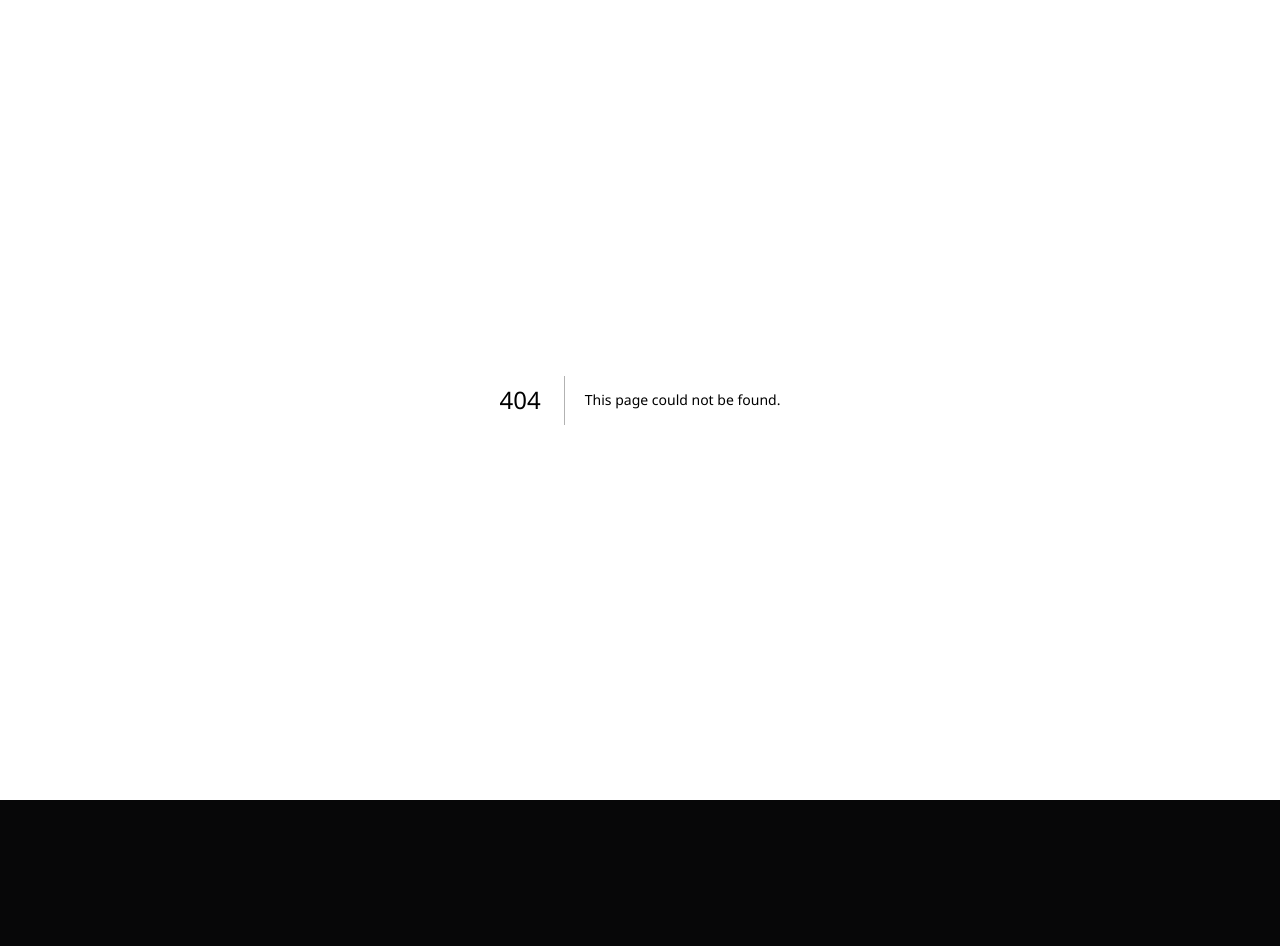
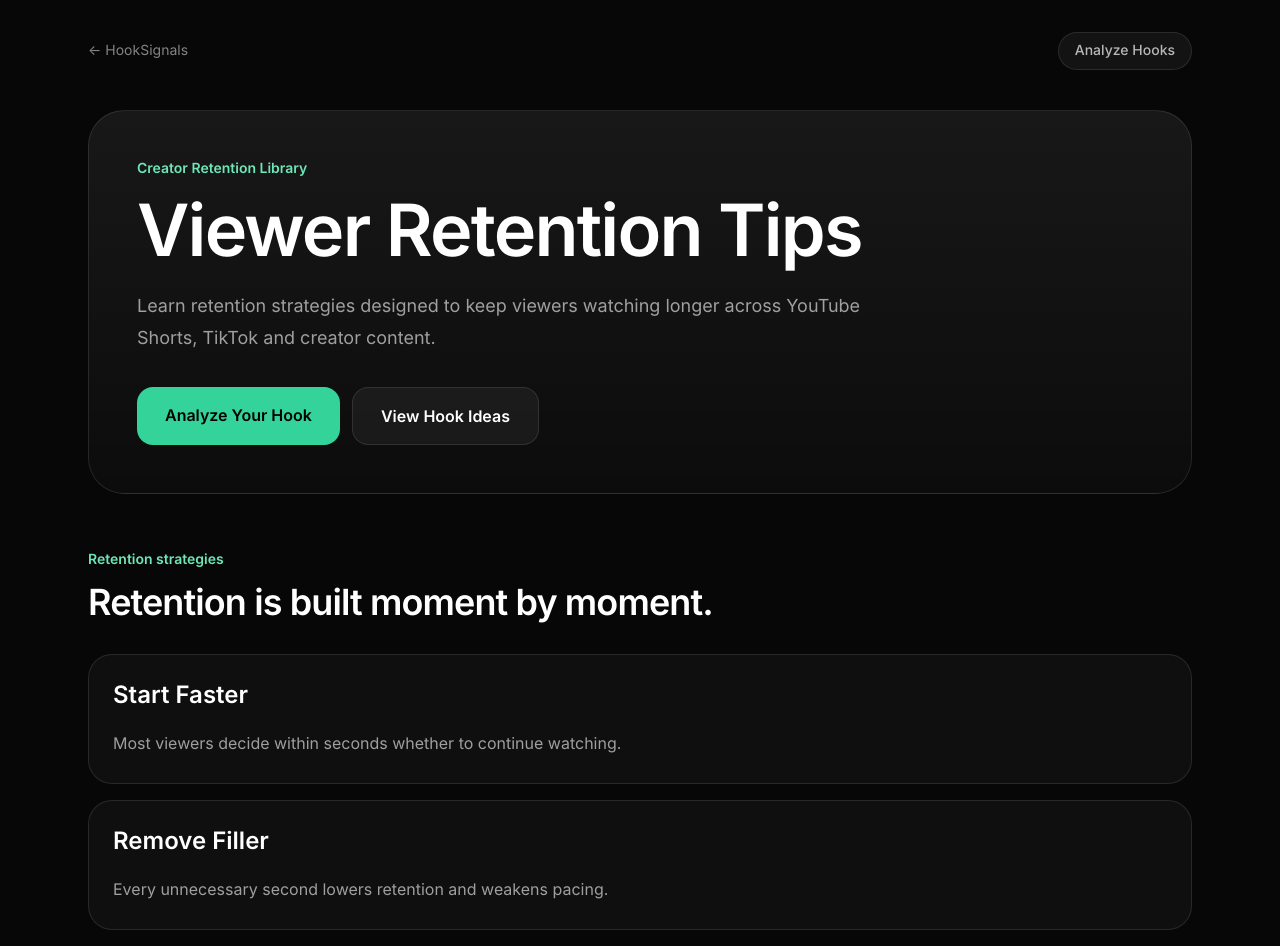
Before and after one commit to ValeBid/-hooksignals-site, a Next.js app: page /viewer-retention-tips in a window 1280 px wide. Before the commit this address had no page. Shown: the top 946 px of the page. Before the commit the page ends 800 px from the top, so only its background shows below. Built offline with nearby package versions, Linux system fonts and the light colour scheme.

Commit message:
Create page.tsx

```diff
--- /dev/null
+++ b/app/viewer-retention-tips/page.tsx
@@ -0,0 +1,148 @@
+export const metadata = {
+  title: "Viewer Retention Tips | Improve Audience Retention | HookSignals",
+  description:
+    "Learn viewer retention strategies for YouTube Shorts, TikTok and creator content.",
+};
+
+const tips = [
+  {
+    title: "Start Faster",
+    desc: "Most viewers decide within seconds whether to continue watching.",
+  },
+  {
+    title: "Remove Filler",
+    desc: "Every unnecessary second lowers retention and weakens pacing.",
+  },
+  {
+    title: "Open Curiosity Loops",
+    desc: "Give viewers a reason to stay for the next sentence.",
+  },
+  {
+    title: "Use Pattern Interrupts",
+    desc: "Visual or tonal changes help reset viewer attention.",
+  },
+  {
+    title: "Create Momentum",
+    desc: "Each line should naturally pull viewers into the next moment.",
+  },
+];
+
+export default function ViewerRetentionTipsPage() {
+  return (
+    <main className="min-h-screen bg-[#070708] text-white">
+      <section className="mx-auto max-w-6xl px-6 py-8">
+        <nav className="mb-10 flex items-center justify-between">
+          <a href="/" className="text-sm text-white/50">
+            ← HookSignals
+          </a>
+
+          <a
+            href="/hook-analyzer"
+            className="rounded-full border border-white/10 bg-white/5 px-4 py-2 text-sm font-medium text-white/70"
+          >
+            Analyze Hooks
+          </a>
+        </nav>
+
+        <section className="rounded-[36px] border border-white/10 bg-gradient-to-b from-white/[0.07] to-white/[0.025] p-7 md:p-12">
+          <p className="mb-4 text-sm font-semibold text-emerald-300">
+            Creator Retention Library
+          </p>
+
+          <h1 className="max-w-5xl text-5xl font-semibold tracking-tight md:text-7xl">
+            Viewer Retention Tips
+          </h1>
+
+          <p className="mt-6 max-w-3xl text-lg leading-8 text-white/60">
+            Learn retention strategies designed to keep viewers watching longer
+            across YouTube Shorts, TikTok and creator content.
+          </p>
+
+          <div className="mt-8 flex flex-col gap-3 sm:flex-row">
+            <a
+              href="/hook-analyzer"
+              className="rounded-2xl bg-emerald-400 px-7 py-4 text-center font-semibold text-black"
+            >
+              Analyze Your Hook
+            </a>
+
+            <a
+              href="/shorts-hook-ideas"
+              className="rounded-2xl border border-white/10 bg-white/5 px-7 py-4 text-center font-semibold text-white"
+            >
+              View Hook Ideas
+            </a>
+          </div>
+        </section>
+
+        <section className="mt-14">
+          <p className="mb-3 text-sm font-semibold text-emerald-300">
+            Retention strategies
+          </p>
+
+          <h2 className="text-3xl font-semibold tracking-tight md:text-4xl">
+            Retention is built moment by moment.
+          </h2>
+
+          <div className="mt-8 grid gap-4">
+            {tips.map((tip) => (
+              <div
+                key={tip.title}
+                className="rounded-3xl border border-white/10 bg-white/[0.035] p-6"
+              >
+                <h3 className="text-2xl font-semibold">{tip.title}</h3>
+
+                <p className="mt-4 leading-8 text-white/60">
+                  {tip.desc}
+                </p>
+              </div>
+            ))}
+          </div>
+        </section>
+
+        <section className="mt-14 grid gap-4 md:grid-cols-3">
+          {[
+            [
+              "Hooks",
+              "Strong hooks improve the first critical seconds.",
+            ],
+            [
+              "Pacing",
+              "Fast pacing reduces viewer drop-off.",
+            ],
+            [
+              "Curiosity",
+              "Open loops increase audience attention.",
+            ],
+          ].map(([title, desc]) => (
+            <div
+              key={title}
+              className="rounded-3xl border border-white/10 bg-white/[0.035] p-6"
+            >
+              <h2 className="text-xl font-semibold">{title}</h2>
+              <p className="mt-3 leading-7 text-white/50">{desc}</p>
+            </div>
+          ))}
+        </section>
+
+        <section className="mt-14 rounded-[32px] border border-emerald-300/20 bg-emerald-300/[0.06] p-7 md:p-10">
+          <h2 className="text-3xl font-semibold">
+            Better retention starts before publishing.
+          </h2>
+
+          <p className="mt-4 max-w-3xl leading-8 text-white/60">
+            Use HookSignals to test hooks, titles and retention signals before
+            your content goes live.
+          </p>
+
+          <a
+            href="/hook-analyzer"
+            className="mt-7 inline-block rounded-2xl bg-emerald-400 px-7 py-4 font-semibold text-black"
+          >
+            Open Hook Analyzer
+          </a>
+        </section>
+      </section>
+    </main>
+  );
+}
```
